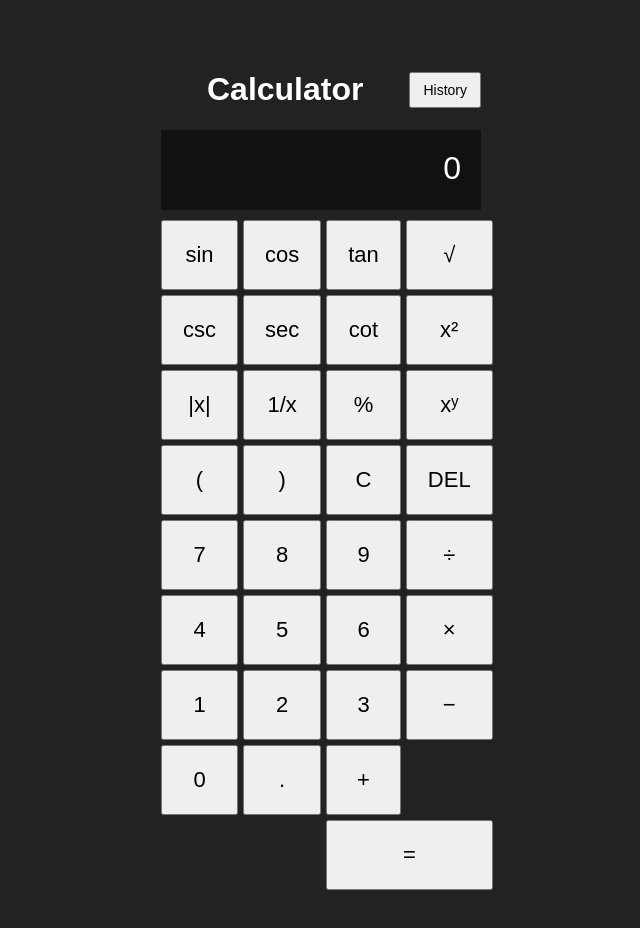
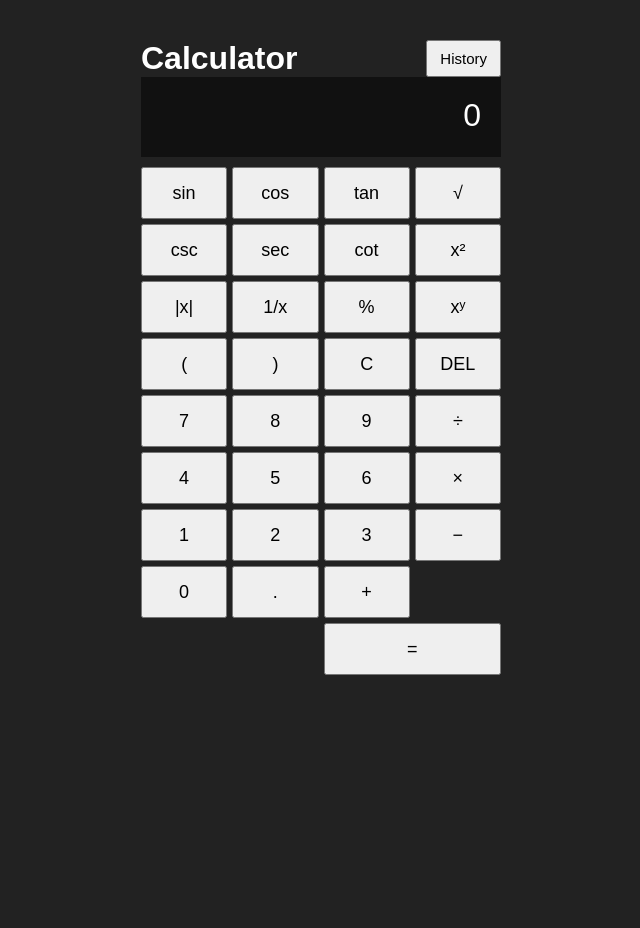
Before and after one commit to czcarrizales/cmps3350-mini-project, a React (Vite) app in the folder frontend/: page / in a window 1280 px wide. Shown: the top 928 px of the page, without its empty margins (319-959 px from the left). After the commit the page ends 800 px from the top, so only its background shows below. Built offline with nearby package versions, Linux system fonts and the light colour scheme.

Commit message:
updated ui css

```diff
--- a/frontend/src/App.css
+++ b/frontend/src/App.css
@@ -6,8 +6,8 @@ body {
 }
 
 .calculator {
-  width: 320px;
-  margin: 50px auto;
+  width: 360px;
+  margin: 40px auto;
 }
 
 h1 {
@@ -29,9 +29,10 @@ h1 {
   gap: 5px;
 }
 
-button {
-  padding: 20px;
-  font-size: 22px;
+.buttons button {
+  padding: 12px 8px;
+  min-height: 52px;
+  font-size: 18px;
   cursor: pointer;
 }
 
@@ -40,28 +41,38 @@ button {
 }
 
 .calculator-header {
+  position: relative;
   display: flex;
   align-items: center;
   justify-content: space-between;
 }
 
 .calculator-header h1 {
-  flex: 1;
+  margin: 0;
 }
 
 .history-button {
   padding: 8px 12px;
-  font-size: 14px;
+  font-size: 15px;
 }
 
 .history {
+  position: absolute;
+  top: 55px;
+  right: 0;
+
+  width: 260px;
+  padding: 14px;
+
   background: #111;
-  padding: 12px;
-  margin-bottom: 10px;
+  border: 1px solid #444;
+
+  z-index: 10;
 }
 
 .history h3 {
-  margin-top: 0;
+  margin: 0 0 10px;
+  font-size: 17px;
 }
 
 .history-item {
```
